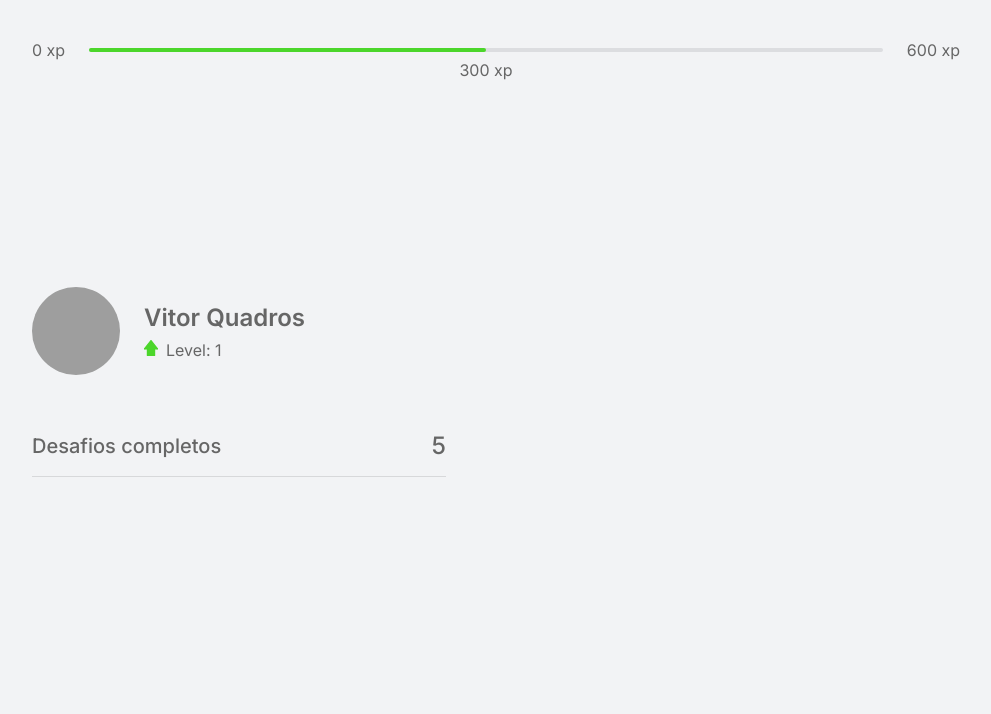
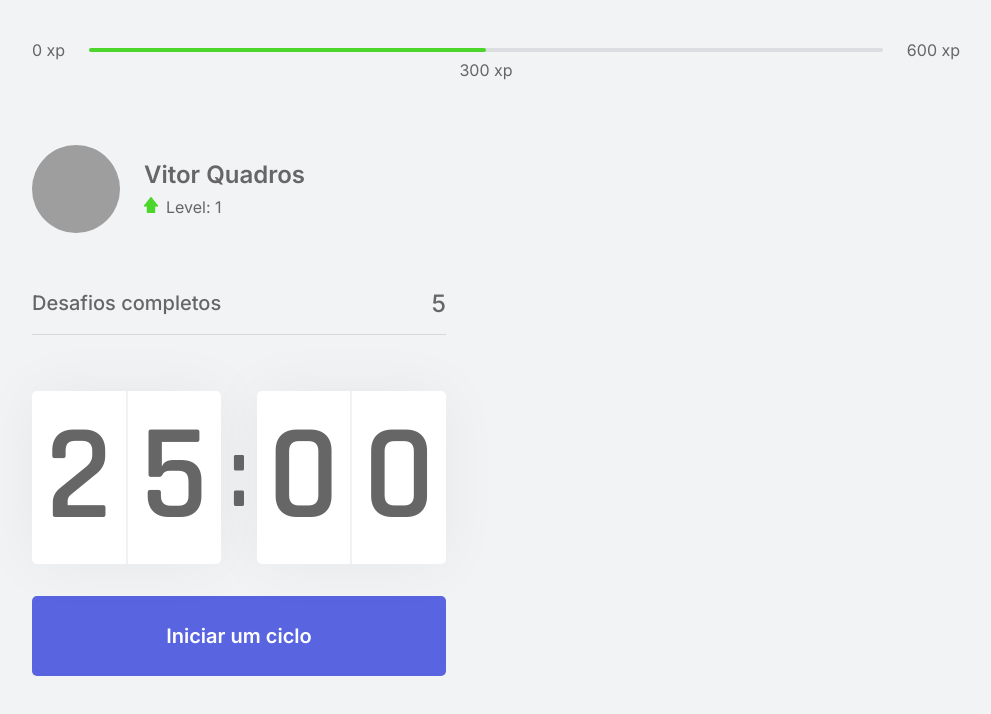
Before and after one commit to vitorquadros/move-it, a Next.js app: page / in a window 1280 px wide. Shown: the top 714 px of the page, without its empty margins (144-1135 px from the left). Built offline with nearby package versions, Linux system fonts and the light colour scheme; grey boxes are pictures that could not be loaded.

Commit message:
feat: countdown component

```diff
--- /dev/null
+++ b/src/components/Countdown.tsx
@@ -0,0 +1,21 @@
+import styles from '../styles/components/Countdown.module.css';
+
+const Countdown = () => (
+  <div>
+    <div className={styles.countdownContainer}>
+      <div>
+        <span>2</span>
+        <span>5</span>
+      </div>
+      <span>:</span>
+      <div>
+        <span>0</span>
+        <span>0</span>
+      </div>
+    </div>
+
+    <button type="button" className={styles.countdownButton}>Iniciar um ciclo</button>
+  </div>
+);
+
+export default Countdown;
--- a/src/pages/_document.tsx
+++ b/src/pages/_document.tsx
@@ -1,10 +1,13 @@
-import Document, { Html, Head, Main, NextScript } from 'next/document'
+import Document, {
+  Html, Head, Main, NextScript,
+} from 'next/document';
 
 export default class MyDocument extends Document {
   render() {
     return (
       <Html>
         <Head>
+          <link rel="shortcut icon" href="favicon.png" type="image/png" />
           <link rel="preconnect" href="https://fonts.gstatic.com" />
           <link href="https://fonts.googleapis.com/css2?family=Inter:wght@400;500;600&family=Rajdhani:wght@600&display=swap" rel="stylesheet" />
         </Head>
--- a/src/pages/index.tsx
+++ b/src/pages/index.tsx
@@ -1,4 +1,6 @@
+import Head from 'next/head';
 import CompletedChallenges from '../components/CompletedChallenges';
+import Countdown from '../components/Countdown';
 import ExperienceBar from '../components/ExperienceBar';
 import Profile from '../components/Profile';
 import styles from '../styles/pages/Home.module.css';
@@ -6,11 +8,15 @@
 export default function Home() {
   return (
     <div className={styles.container}>
+      <Head>
+        <title>Inicio │ move.it</title>
+      </Head>
       <ExperienceBar />
       <section>
         <div>
           <Profile />
           <CompletedChallenges />
+          <Countdown />
         </div>
 
         <div />
--- /dev/null
+++ b/src/styles/components/Countdown.module.css
@@ -0,0 +1,56 @@
+.countdownContainer {
+  display: flex;
+  align-items: center;
+  font-family: Rajdhani;
+  font-weight: 600;
+  color: var(--title);
+}
+
+.countdownContainer > div {
+  flex: 1;
+  display: flex;
+  align-items: center;
+  justify-content: space-evenly;
+  background-color: var(--white);
+  box-shadow: 0 0 60px rgba(0, 0, 0, 0.05);
+  border-radius: 5px;
+  font-size: 8.5rem;
+  text-align: center;
+}
+
+.countdownContainer > div span {
+  flex: 1;
+}
+
+.countdownContainer > div span:first-child {
+  border-right: 1px solid #f0f1f3;
+}
+
+.countdownContainer > div span:last-child {
+  border-left: 1px solid #f0f1f3;
+}
+
+.countdownContainer > span {
+  font-size: 6.25rem;
+  margin: 0 0.5rem;
+}
+
+.countdownButton {
+  width: 100%;
+  height: 5rem;
+  margin-top: 2rem;
+  display: flex;
+  align-items: center;
+  justify-content: center;
+  border: 0;
+  border-radius: 5px;
+  background: var(--blue);
+  color: var(--white);
+  font-size: 1.25rem;
+  font-weight: 600;
+  transition: background-color 0.2s;
+}
+
+.countdownButton:hover {
+  background: var(--blue-dark);
+}
--- a/src/styles/pages/Home.module.css
+++ b/src/styles/pages/Home.module.css
@@ -11,6 +11,7 @@
   flex: 1;
   display: grid;
   grid-template-columns: 1fr 1fr;
+  /* grid-template-columns: (auto-fit, minmax(250px, 1fr)); */
   gap: 6.25rem;
   align-content: center;
 }
```
